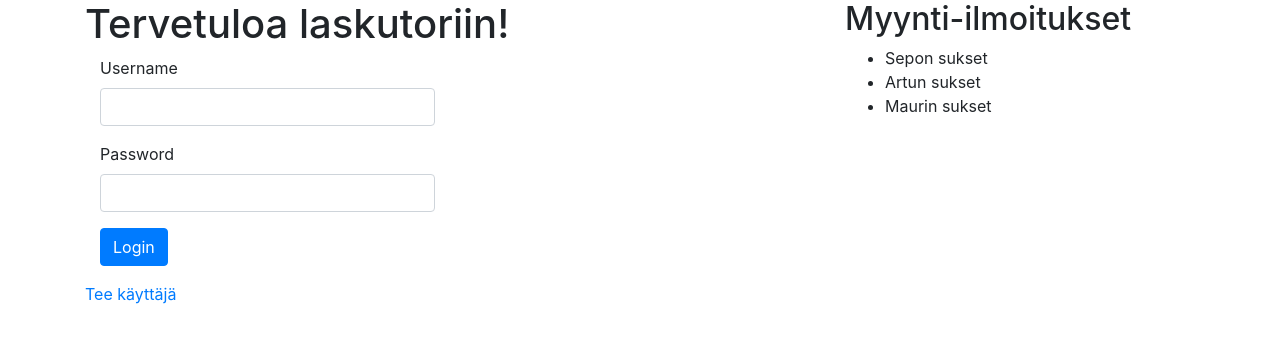
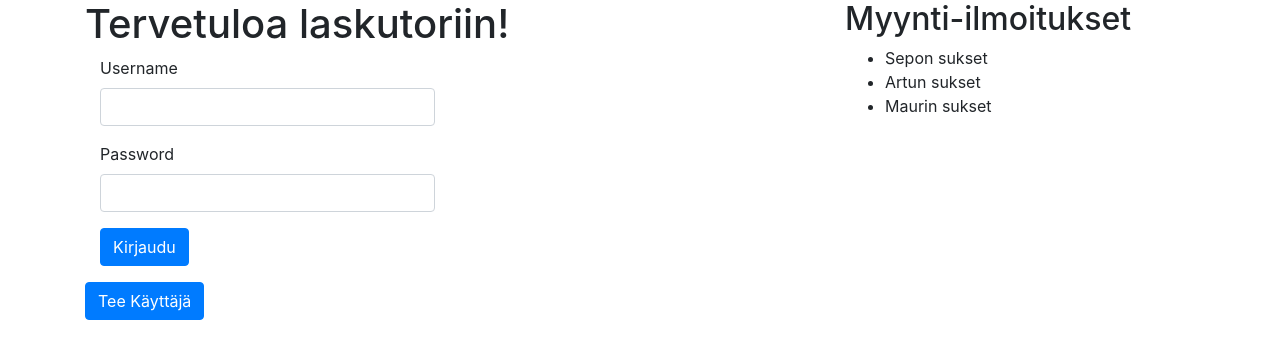
Before and after one commit to Ahannila/laskutori, a Flask app: page / in a window 1280 px wide. Shown: the part 56-415 px from the top of the page. Run offline with Flask 2, Linux system fonts and the light colour scheme; some libraries are stand-ins or nearby versions.

Commit message:
muokattu index templatea

```diff
--- a/templates/index.html
+++ b/templates/index.html
@@ -31,10 +31,10 @@
           <input type="password" class="form-control" id="inputPassword">
         </div>
         <div class="form-group col-6">
-          <button type="submit" class="btn btn-primary">Login</button>
+          <button type="submit" class="btn btn-primary">Kirjaudu</button>
         </div>
       </form>
-      <a href="/register">Tee käyttäjä</a>
+      <a href="/register">  <button type="submit" class="btn btn-primary">Tee Käyttäjä</button> </a>
     </div>
     <div class="col-4">
       <h2>Myynti-ilmoitukset</h2>
```
